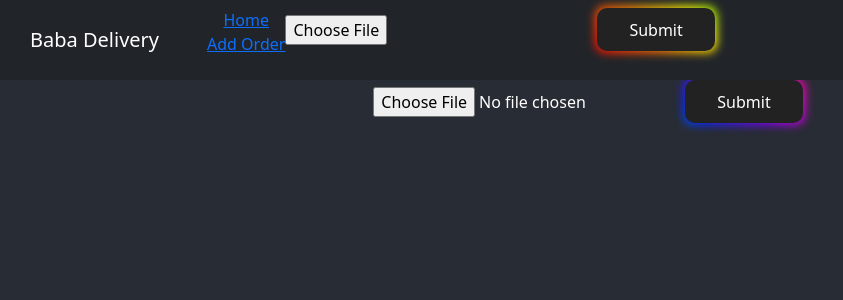
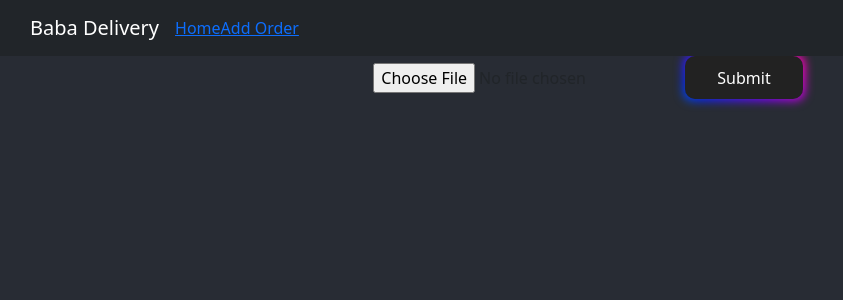
Before and after one commit to jovanat455/baba, a React (Create React App) app: page / in a window 1280 px wide. Shown: the top 300 px of the page, without its empty margins (52-895 px from the left). Built offline with nearby package versions, Linux system fonts and the light colour scheme.

Commit message:
fixed nav bar

```diff
--- a/src/App.js
+++ b/src/App.js
@@ -1,13 +1,25 @@
 import './App.css';
 import ScanReceipt from './pages/ScanReceipt';
-import NavBar from './components/Navbar';
+import AddOrder from './pages/AddOrder';
+import NotFound from './pages/NotFound';
+
+import { Routes, Route, BrowserRouter } from 'react-router-dom';
+
+import NavBarLayout from './components/NavBarLayout';
 
 function App() {
   return (
     <div className="App">
-      <NavBar />
+      <BrowserRouter>
+        <Routes>
+          <Route path='/' element={<NavBarLayout />} >
+            <Route path='/' element={<ScanReceipt />} />
+            <Route path='AddOrder' element={<AddOrder />} />
+            <Route path='*' element={<NotFound />} />
+          </Route>
+        </Routes>
+      </BrowserRouter>
       <header className="App-header">
-        <ScanReceipt />
       </header>
     </div>
   );
--- a/src/Pages/AddOrder.js
+++ b/src/Pages/AddOrder.js
@@ -1,9 +1,13 @@
 import React from "react";
+import Form from 'react-bootstrap/Form';
 
 function AddOrder() {
   return (
     <div>
-      {/* TODO ADD FORM */}
+      <img src={`${process.env.PUBLIC_URL}/assets/images/order.gif`} className="orderImage" alt="takeOrder" />
+      <Form>
+        <Form.Control placeholder="Username" />
+      </Form>
     </div>
   );
 }
--- a/src/components/NavBarLayout.js
+++ b/src/components/NavBarLayout.js
@@ -1,18 +1,23 @@
 import { Outlet, Link } from "react-router-dom";
+import Container from 'react-bootstrap/Container';
+import Navbar from 'react-bootstrap/Navbar';
+import Nav from 'react-bootstrap/Nav';
 
 const NavBarLayout = () => {
   return (
     <>
-      <nav>
-        <ul>
-          <li>
-            <Link to="/">Home</Link>
-          </li>
-          <li>
-            <Link to="/AddOrder">Add Order</Link>
-          </li>
-        </ul>
-      </nav>
+      <Navbar bg='dark' variant='dark' expand="lg" sticky='top'>
+        <Container>
+          <Navbar.Brand href="#home">Baba Delivery</Navbar.Brand>
+          <Navbar.Toggle aria-controls="basic-navbar-nav" />
+          <Navbar.Collapse id="basic-navbar-nav">
+            <Nav className="me-auto">
+              <Link to="/">Home</Link>
+              <Link to="/AddOrder">Add Order</Link>
+            </Nav>
+          </Navbar.Collapse>
+        </Container>
+      </Navbar>
 
       <Outlet />
     </>
--- a/src/components/Navbar.js
+++ b/src/components/Navbar.js
@@ -1,8 +1,6 @@
 import './Navbar.css';
 import { Routes, Route, BrowserRouter } from 'react-router-dom';
-import Container from 'react-bootstrap/Container';
-import Navbar from 'react-bootstrap/Navbar';
-import Nav from 'react-bootstrap/Nav';
+
 import ScanReceipt from '../pages/ScanReceipt';
 import AddOrder from '../pages/AddOrder';
 import NotFound from '../pages/NotFound';
@@ -10,12 +8,6 @@ import NavBarLayout from './NavBarLayout';
 
 function NavBar() {
   return (
-    <Navbar bg='dark' variant='dark' expand="lg" sticky='top'>
-      <Container>
-        <Navbar.Brand href="#home">Baba Delivery</Navbar.Brand>
-        <Navbar.Toggle aria-controls="basic-navbar-nav" />
-        <Navbar.Collapse id="basic-navbar-nav">
-          <Nav className="me-auto">
     <BrowserRouter>
       <Routes>
         <Route path='/' element={<NavBarLayout />} >
@@ -25,10 +17,6 @@ function NavBar() {
         </Route>
       </Routes>
     </BrowserRouter>
-          </Nav>
-        </Navbar.Collapse>
-      </Container>
-    </Navbar>
   );
 }
 
```
Lines whose indentation alone changed are shown as unchanged.
